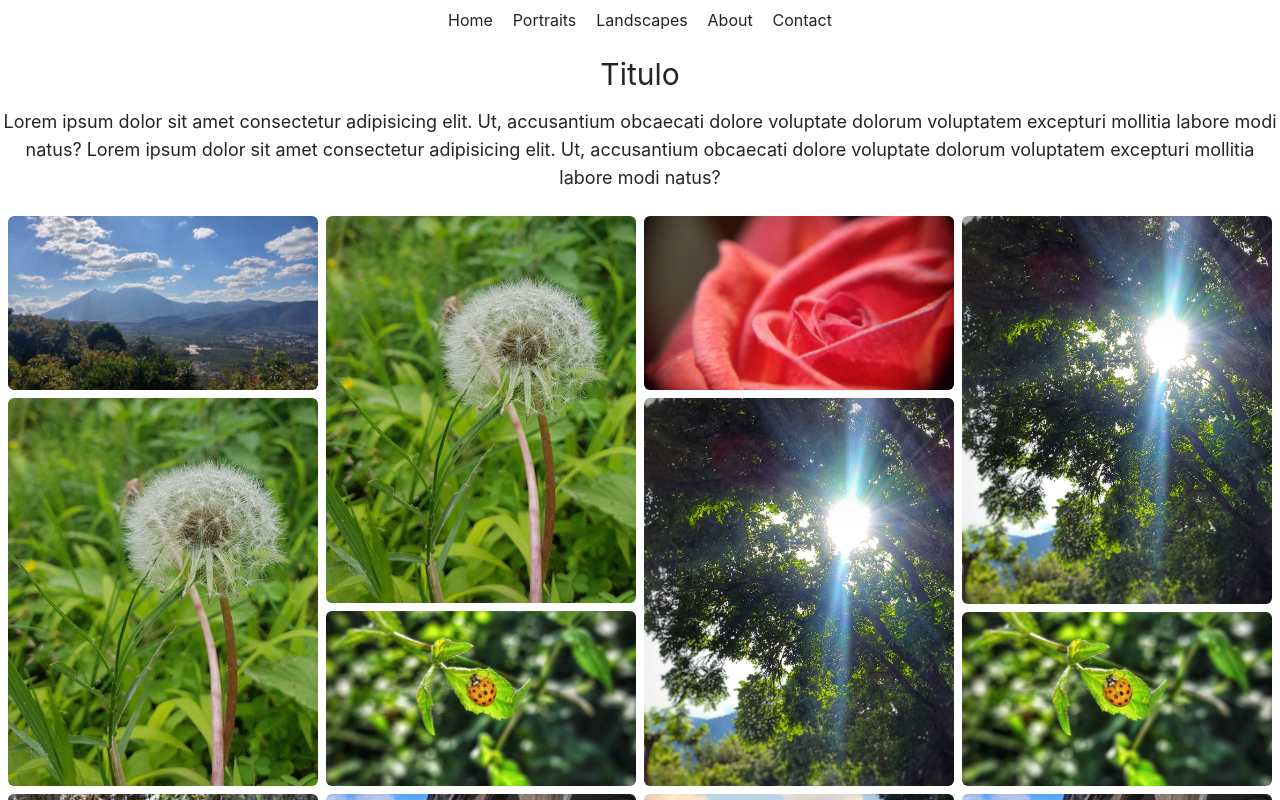
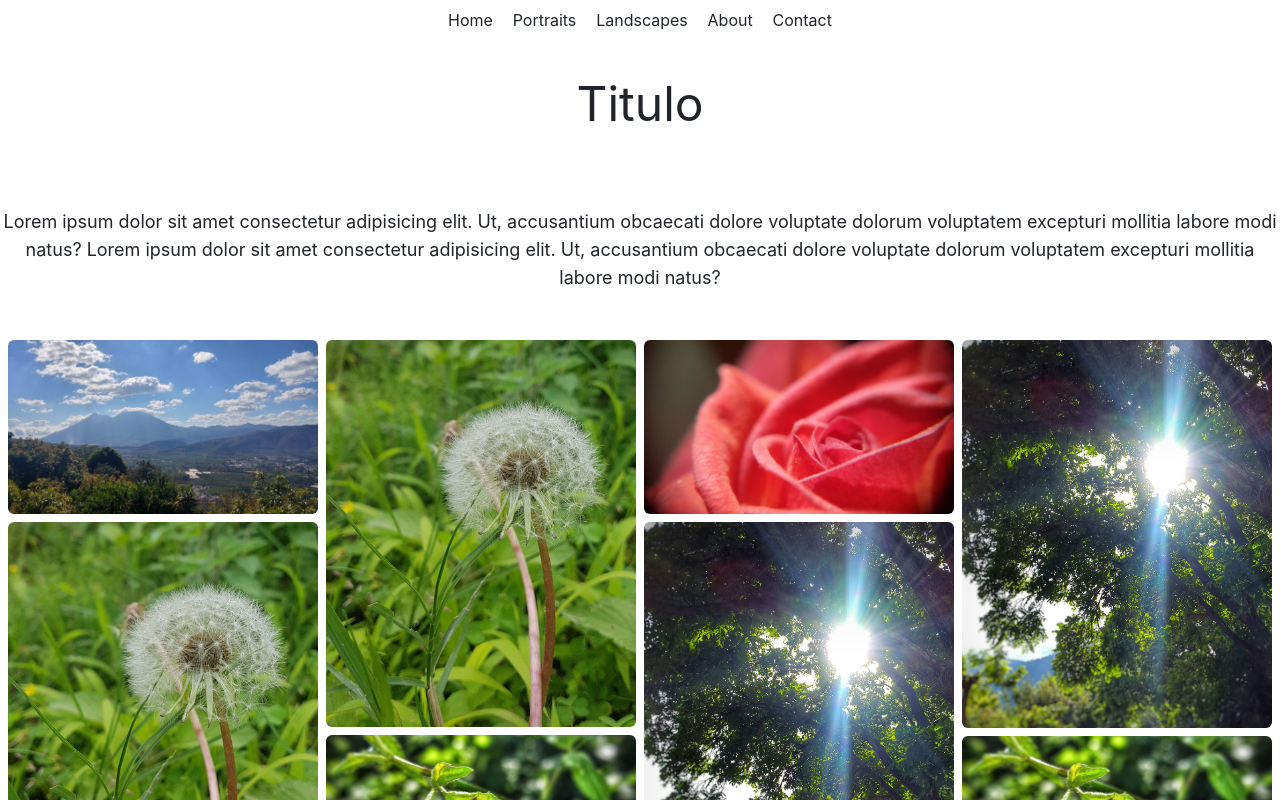
Before and after one commit to JOMADELEMA/masteringreact, a React (Create React App) app: page /photography2 in a window 1280 px wide. Built offline with nearby package versions, Linux system fonts and the light colour scheme; some icons are missing.

Commit message:
haciendo pruebas de responsive

```diff
--- a/src/Pages/Photography2.jsx
+++ b/src/Pages/Photography2.jsx
@@ -98,10 +98,10 @@ const Photography2 = () => {
         </div>
 
         <div>
-          <h1 className="text-3xl text-center my-3 lg:my-5">Titulo</h1>
+          <h1 className="text-3xl lg:text-5xl text-center lg:py-10">Titulo</h1>
         </div>
         <div>
-          <h3 className="text-sm lg:text-lg text-center my-3 lg:my-5">
+          <h3 className="text-sm lg:text-lg text-center lg:py-10">
             Lorem ipsum dolor sit amet consectetur adipisicing elit. Ut,
             accusantium obcaecati dolore voluptate dolorum voluptatem excepturi
             mollitia labore modi natus? Lorem ipsum dolor sit amet consectetur
```
